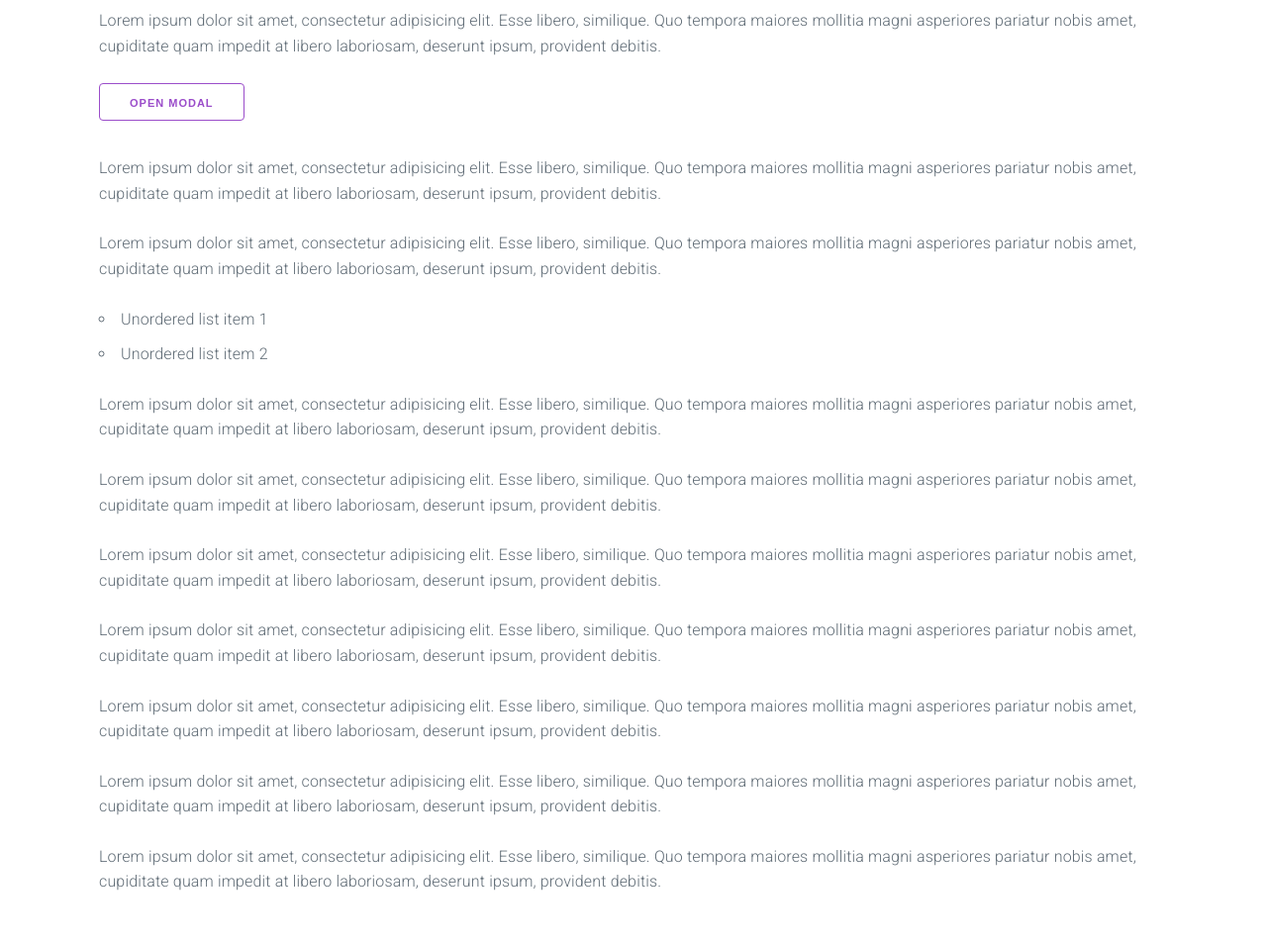
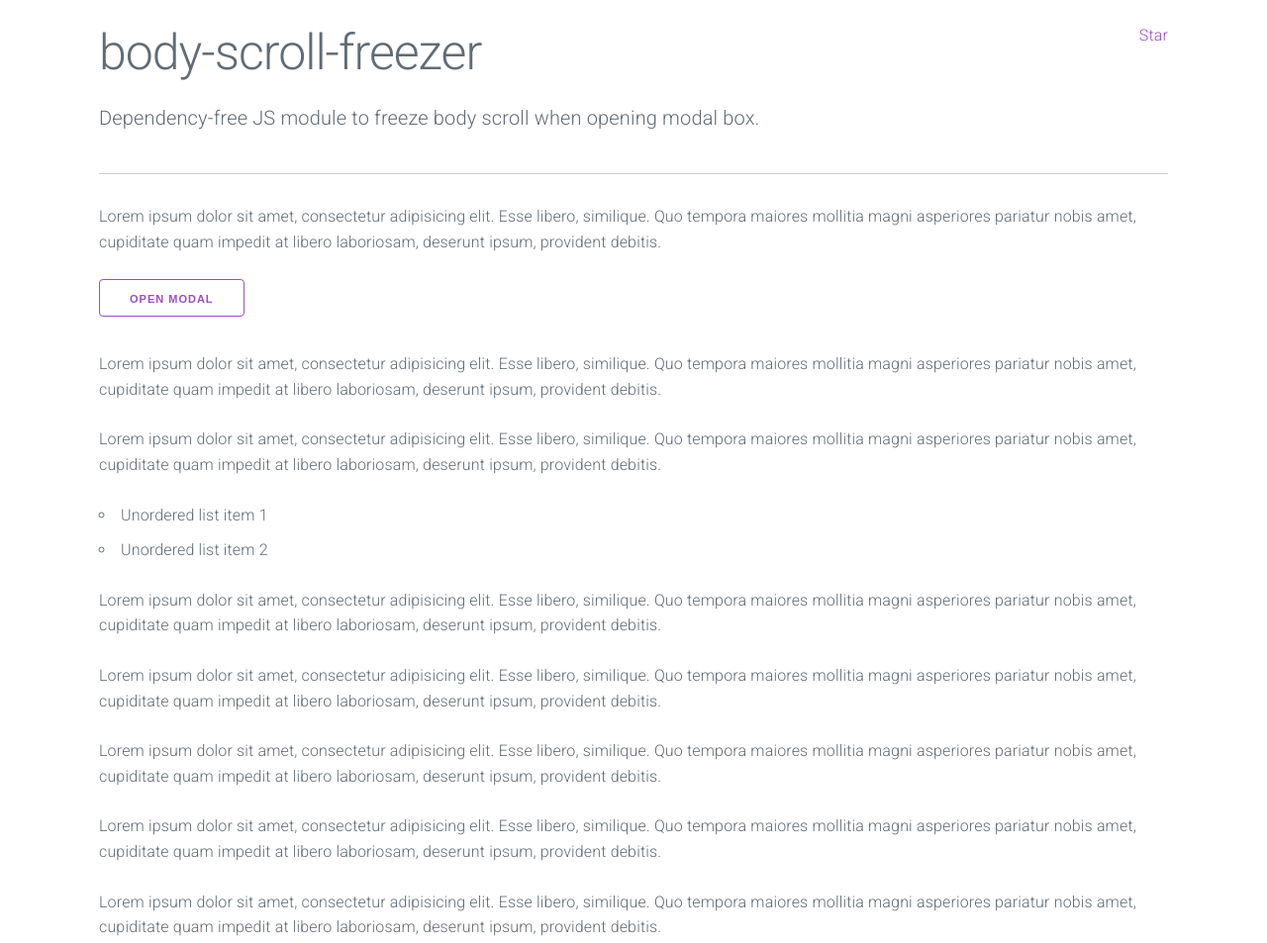
Before and after one commit to ramonvictor/body-scroll-freezer, a website: page docs/index.html in a window 1280 px wide. Shown: the top 953 px of the page at 99% size. Before the commit the page ends 929 px from the top, so only its background shows below. Drawn offline with Linux system fonts and the light colour scheme.

Commit message:
css improvements for demo page

```diff
--- a/docs/index.html
+++ b/docs/index.html
@@ -52,10 +52,25 @@
 			right: 13px;
 			cursor: pointer;
 		}
+		.container-header{
+			border-bottom: 1px solid #d1d1d1;
+			margin-bottom: 30px;
+			padding: 15px 0;
+		}
+		.subheader{ font-size: 20px; }
 	</style>
 </head>
 <body>
 <div class="container">
+	<div class="container-header clearfix">
+			<div class="float-left">
+				<h1>body-scroll-freezer</h1>
+				<p class="subheader">Dependency-free JS module to freeze body scroll when opening modal box.</p>
+			</div>
+			<div class="float-right">
+				<a class="github-button" href="https://github.com/ramonvictor/body-scroll-freezer" data-icon="octicon-star" data-style="mega" data-count-href="/ramonvictor/body-scroll-freezer/stargazers" data-count-api="/repos/ramonvictor/body-scroll-freezer#stargazers_count" data-count-aria-label="# stargazers on GitHub" aria-label="Star ramonvictor/body-scroll-freezer on GitHub">Star</a>
+			</div>
+	</div>
 	<p>Lorem ipsum dolor sit amet, consectetur adipisicing elit. Esse libero, similique. Quo tempora maiores mollitia magni asperiores pariatur nobis amet, cupiditate quam impedit at libero laboriosam, deserunt ipsum, provident debitis.</p>
 	<p>
 		<button class="button button-outline modal-open">Open modal</button>
@@ -120,5 +135,6 @@ document.addEventListener('DOMContentLoaded', function(event) {
 	document.addEventListener('keydown', onKeyDown, false);
 });
 </script>
+<script async defer src="https://buttons.github.io/buttons.js"></script>
 </body>
 </html>
```
Also changed, not shown: docs/assets/online-demo.png (added).
